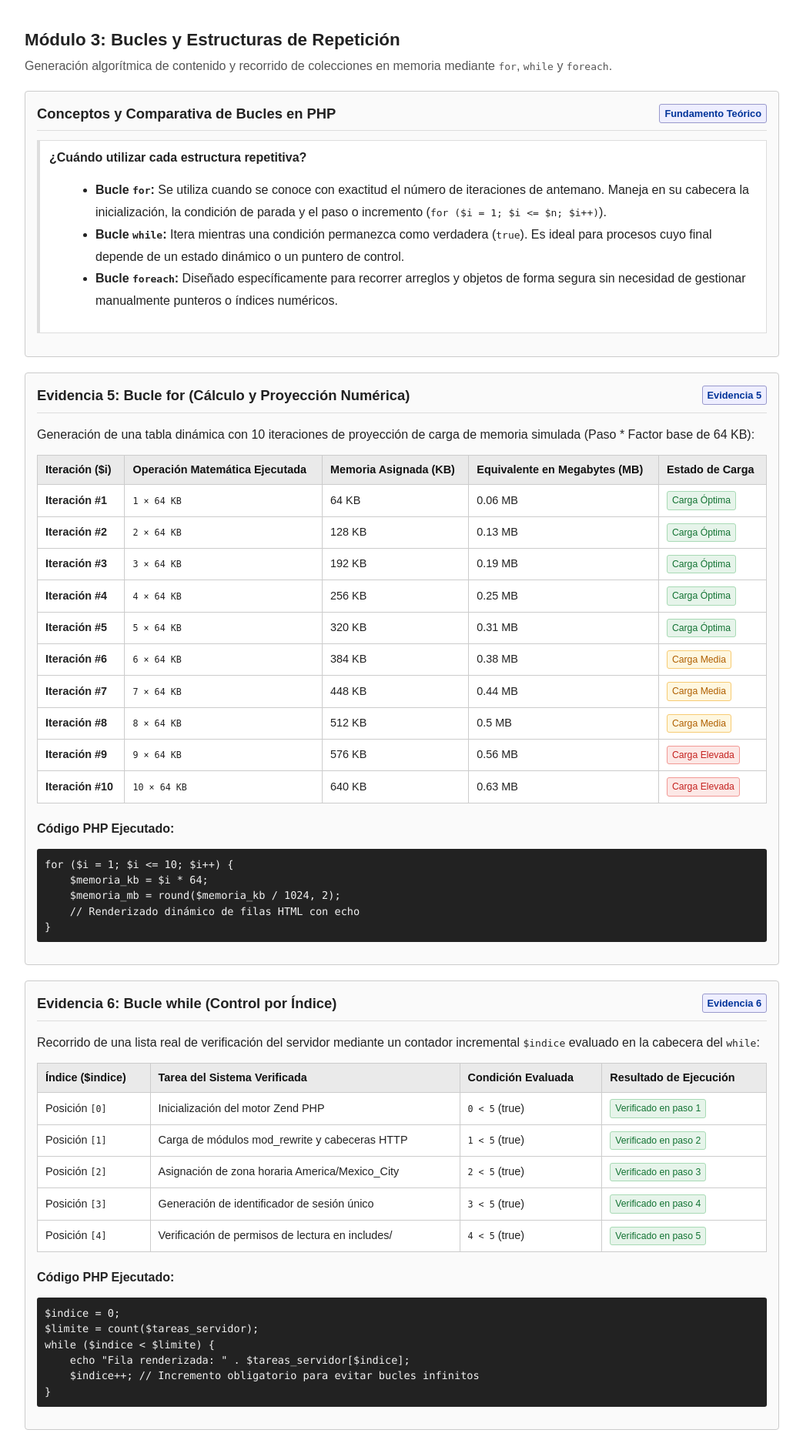
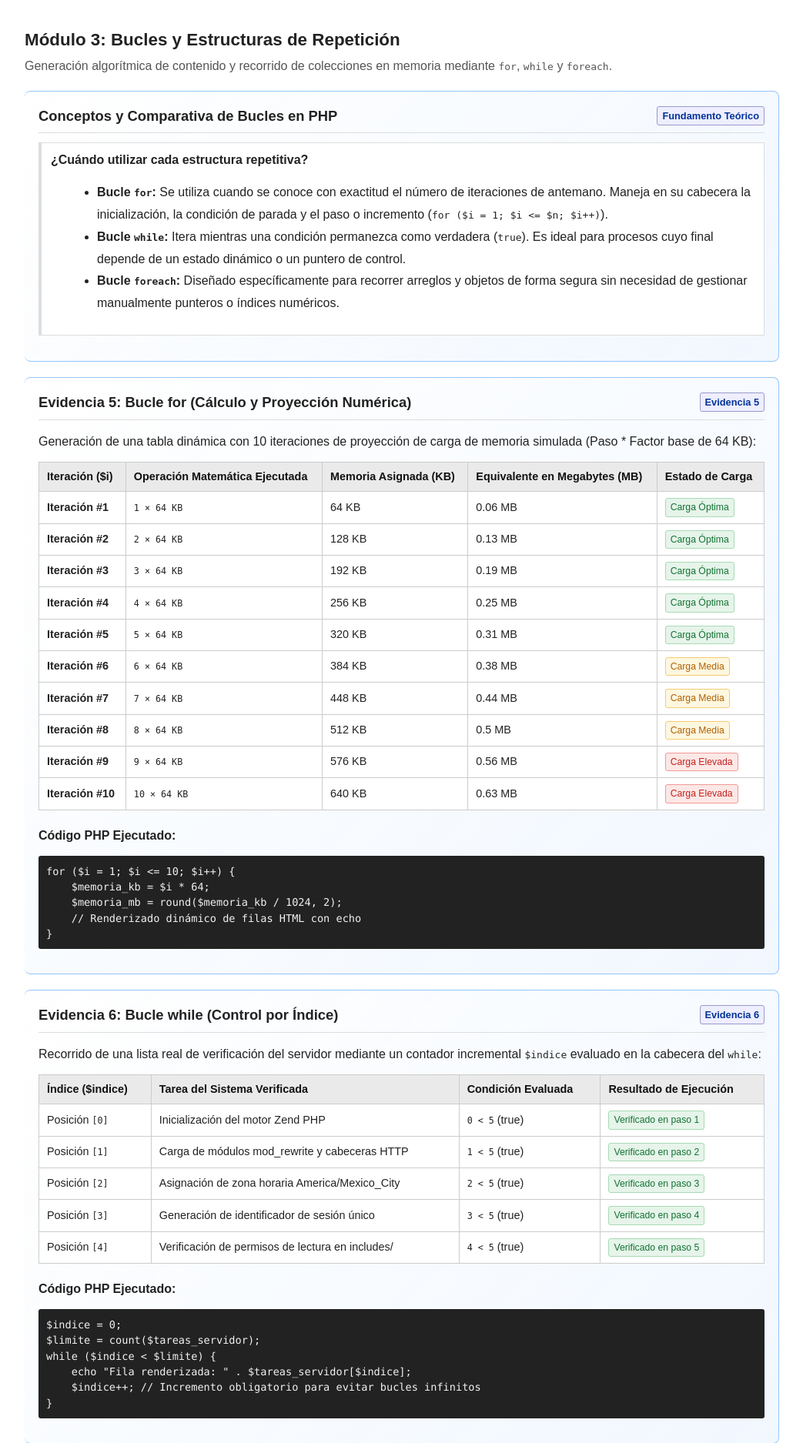
Before and after one commit to Daraul5/proyectophp, a PHP site: page /bucles.php in a window 1280 px wide. Shown: the part 255-2130 px from the top of the page at 77% size, without its empty margins (118-1161 px from the left). Run offline with PHP 8.4, Linux system fonts and the light colour scheme.

Commit message:
Estilos de cards agregados por completo

```diff
--- a/arreglos.php
+++ b/arreglos.php
@@ -78,7 +78,7 @@ $catalogo_equipos = [
 <!-- =======================================================================
      SECCIÓN CONCEPTUAL: FUNDAMENTOS
      ======================================================================= -->
-<section class="card">
+<section class="card card-rebeca-custom">
     <div class="card-header-flex">
         <h3 class="card-title">Conceptos de Estructuras de Datos en PHP</h3>
         <span class="evidence-badge">Fundamento Teórico</span>
@@ -97,7 +97,7 @@ $catalogo_equipos = [
 <!-- =======================================================================
      EVIDENCIA 8: ARREGLOS INDEXADOS Y ASOCIATIVOS
      ======================================================================= -->
-<section class="card">
+<section class="card card-rebeca-custom">
     <div class="card-header-flex">
         <h3 class="card-title">Evidencia 8: Arreglos Indexados y Asociativos</h3>
         <span class="evidence-badge">Evidencia 8</span>
@@ -161,7 +161,7 @@ $catalogo_equipos = [
 <!-- =======================================================================
      EVIDENCIA 9: ARREGLO MULTIDIMENSIONAL CON CONDICIONAL IF/ELSE INTERNO
      ======================================================================= -->
-<section class="card">
+<section class="card card-rebeca-custom">
     <div class="card-header-flex">
         <h3 class="card-title">Evidencia 9: Arreglo Multidimensional con Evaluación Condicional</h3>
         <span class="evidence-badge">Evidencia 9</span>
--- a/bucles.php
+++ b/bucles.php
@@ -32,7 +32,7 @@ $frameworks_php = [
 <!-- =======================================================================
      SECCIÓN CONCEPTUAL: FUNDAMENTOS
      ======================================================================= -->
-<section class="card">
+<section class="card card-rebeca-custom">
     <div class="card-header-flex">
         <h3 class="card-title">Conceptos y Comparativa de Bucles en PHP</h3>
         <span class="evidence-badge">Fundamento Teórico</span>
@@ -51,7 +51,7 @@ $frameworks_php = [
 <!-- =======================================================================
      EVIDENCIA 5: BUCLE FOR GENERANDO SALIDA DINÁMICA
      ======================================================================= -->
-<section class="card">
+<section class="card card-rebeca-custom">
     <div class="card-header-flex">
         <h3 class="card-title">Evidencia 5: Bucle for (Cálculo y Proyección Numérica)</h3>
         <span class="evidence-badge">Evidencia 5</span>
@@ -108,7 +108,7 @@ for ($i = 1; $i <= 10; $i++) {
 <!-- =======================================================================
      EVIDENCIA 6: BUCLE WHILE RECORRIENDO DATOS REALES
      ======================================================================= -->
-<section class="card">
+<section class="card card-rebeca-custom">
     <div class="card-header-flex">
         <h3 class="card-title">Evidencia 6: Bucle while (Control por Índice)</h3>
         <span class="evidence-badge">Evidencia 6</span>
@@ -166,7 +166,7 @@ while ($indice < $limite) {
 <!-- =======================================================================
      EVIDENCIA 7: BUCLE FOREACH GENERANDO ELEMENTOS DINÁMICOS
      ======================================================================= -->
-<section class="card">
+<section class="card card-rebeca-custom">
     <div class="card-header-flex">
         <h3 class="card-title">Evidencia 7: Bucle foreach (Iteración de Colección)</h3>
         <span class="evidence-badge">Evidencia 7</span>
--- a/condicionales.php
+++ b/condicionales.php
@@ -23,7 +23,7 @@ $numero_dia_semana = (int)date('N');
 <!-- =======================================================================
      SECCIÓN CONCEPTUAL: FUNDAMENTOS
      ======================================================================= -->
-<section class="card">
+<section class="card card-rebeca-custom">
     <div class="card-header-flex">
         <h3 class="card-title">Conceptos de Control de Flujo en PHP</h3>
         <span class="evidence-badge">Fundamento Teórico</span>
@@ -47,7 +47,7 @@ $numero_dia_semana = (int)date('N');
 <!-- =======================================================================
      EVIDENCIA 3: EVALUACIÓN CON IF / ELSEIF / ELSE
      ======================================================================= -->
-<section class="card">
+<section class="card card-rebeca-custom">
     <div class="card-header-flex">
         <h3 class="card-title">Evidencia 3: Estructura if / elseif / else en Acción</h3>
         <span class="evidence-badge">Evidencia 3</span>
@@ -123,7 +123,7 @@ if ($calificacion_estudiante >= 95 && $asistencia_porcentaje >= 85) {
 <!-- =======================================================================
      EVIDENCIA 4: EVALUACIÓN CON SWITCH
      ======================================================================= -->
-<section class="card">
+<section class="card card-rebeca-custom">
     <div class="card-header-flex">
         <h3 class="card-title">Evidencia 4: Estructura switch en Acción</h3>
         <span class="evidence-badge">Evidencia 4</span>
--- a/index.php
+++ b/index.php
@@ -40,7 +40,7 @@ require_once __DIR__ . '/includes/header.php';
 <?php endif; ?>
 
 <!-- Bloque Conceptual de Inicio -->
-<section class="card">
+<section class="card card-rebeca-custom">
     <div class="card-header-flex">
         <h3 class="card-title">Arquitectura del Proyecto y Ciclo de Vida del Servidor</h3>
         <span class="evidence-badge">Fundamentos de PHP</span>
--- a/variables.php
+++ b/variables.php
@@ -35,7 +35,7 @@ $total_tecnologias = count($tecnologias);
 <!-- =======================================================================
      SECCIÓN CONCEPTUAL: FUNDAMENTOS
      ======================================================================= -->
-<section class="card">
+<section class="card card-rebeca-custom">
     <div class="card-header-flex">
         <h3 class="card-title">Conceptos Fundamentales sobre Variables en PHP</h3>
         <span class="evidence-badge">Fundamento Teórico</span>
@@ -66,7 +66,7 @@ $total_tecnologias = count($tecnologias);
 <!-- =======================================================================
      EVIDENCIA 1: DECLARACIÓN Y USO DE VARIABLES CON ECHO, DATE() Y COUNT()
      ======================================================================= -->
-<section class="card">
+<section class="card card-rebeca-custom">
     <div class="card-header-flex">
         <h3 class="card-title">Evidencia 1: Uso de Variables, date() y count()</h3>
         <span class="evidence-badge">Evidencia 1</span>
@@ -119,7 +119,7 @@ $total_tecnologias = count($tecnologias);
 <!-- =======================================================================
      EVIDENCIA 2: LOS 5 TIPOS DE DATOS OBLIGATORIOS Y SU INSPECCIÓN
      ======================================================================= -->
-<section class="card">
+<section class="card card-rebeca-custom">
     <div class="card-header-flex">
         <h3 class="card-title">Evidencia 2: Tipos de Datos Primitivos en PHP</h3>
         <span class="evidence-badge">Evidencia 2</span>
```
